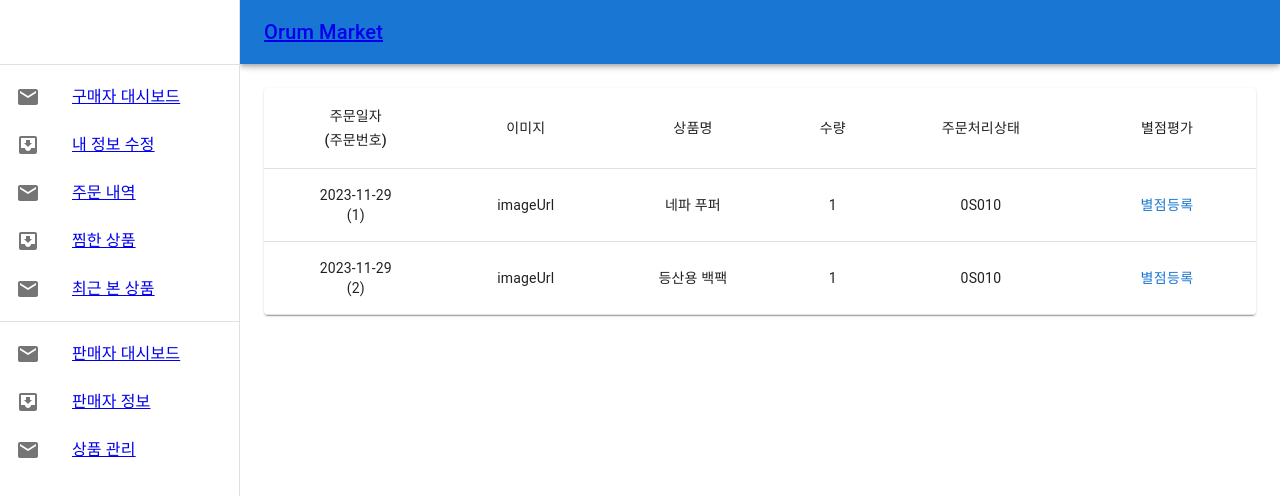
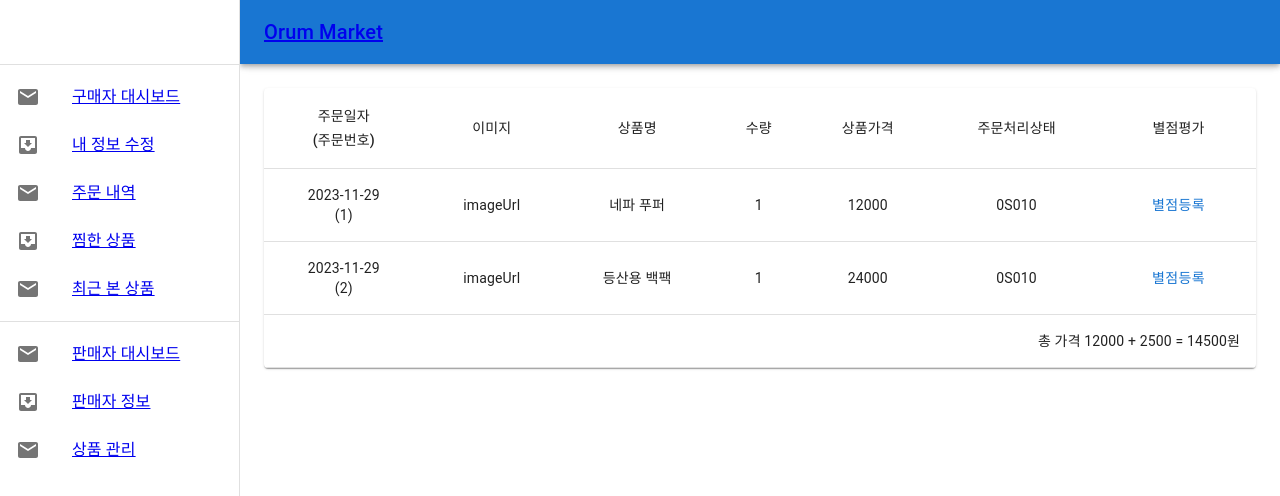
Before and after one commit to veryyounng/orum-market-front, a React (Vite) app: page /user/1/buyer-orderlist in a window 1280 px wide. Shown: the top 496 px of the page. Built offline with nearby package versions, Linux system fonts and the light colour scheme; no server answers.

Commit message:
Feat: 총 구매가격 출력 #10

```diff
--- a/src/components/buyer/BuyerOrderList.tsx
+++ b/src/components/buyer/BuyerOrderList.tsx
@@ -76,6 +76,7 @@ export default function BuyerOrdeList() {
               <TableCell align="center">이미지</TableCell>
               <TableCell align="center">상품명</TableCell>
               <TableCell align="center">수량</TableCell>
+              <TableCell align="center">상품가격</TableCell>
               <TableCell align="center">주문처리상태</TableCell>
               <TableCell align="center">별점평가</TableCell>
             </TableRow>
@@ -91,12 +92,24 @@ export default function BuyerOrdeList() {
                 <TableCell align="center">
                   {rows.products[0].quantity}
                 </TableCell>
+                <TableCell align="center">{rows.products[0].price}</TableCell>
                 <TableCell align="center">{rows.state}</TableCell>
                 <TableCell align="center">
                   <Button type="button">별점등록</Button>
                 </TableCell>
               </TableRow>
             ))}
+            <TableRow>
+              <TableCell align="right" colSpan={7}>
+                총 가격{' '}
+                {dummUserOderList[0].cost.products +
+                  ' + ' +
+                  dummUserOderList[0].cost.shippingFees +
+                  ' = ' +
+                  dummUserOderList[0].cost.total +
+                  '원'}
+              </TableCell>
+            </TableRow>
           </TableBody>
         </Table>
       </TableContainer>
```
